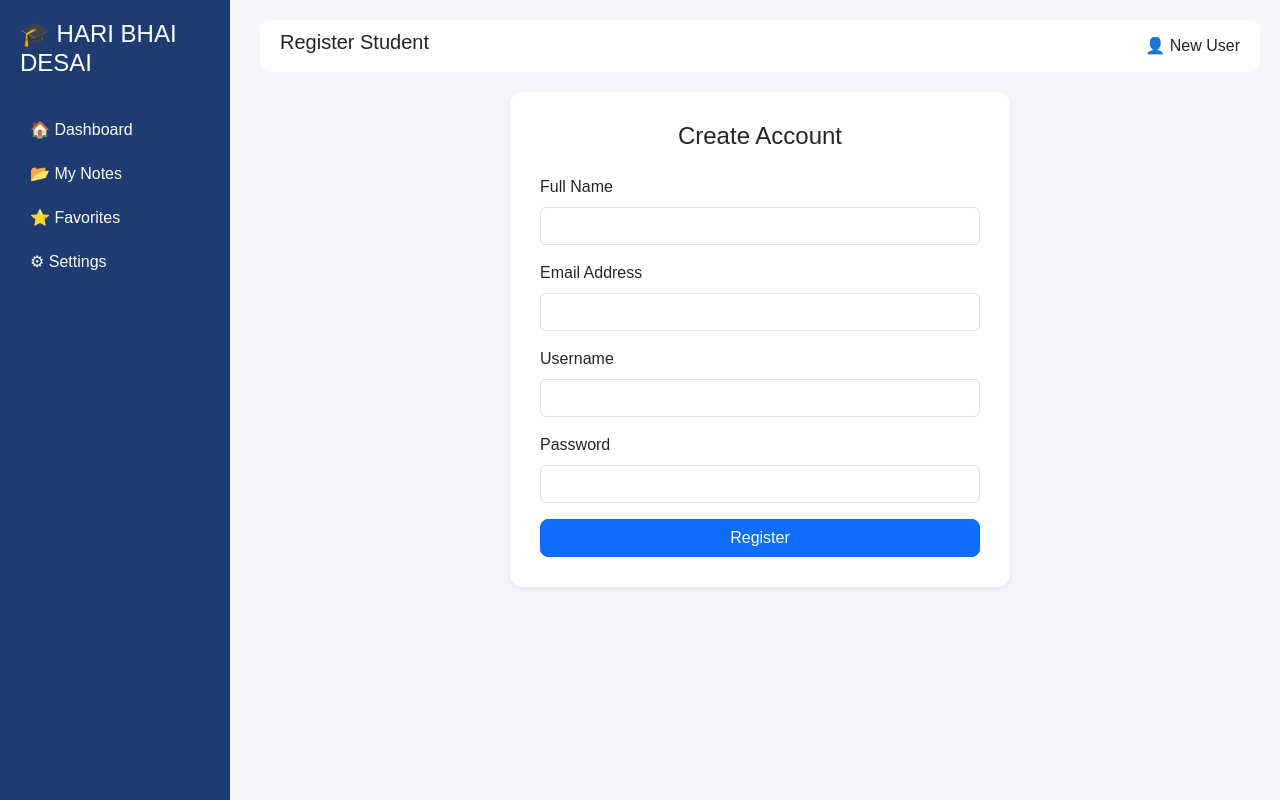
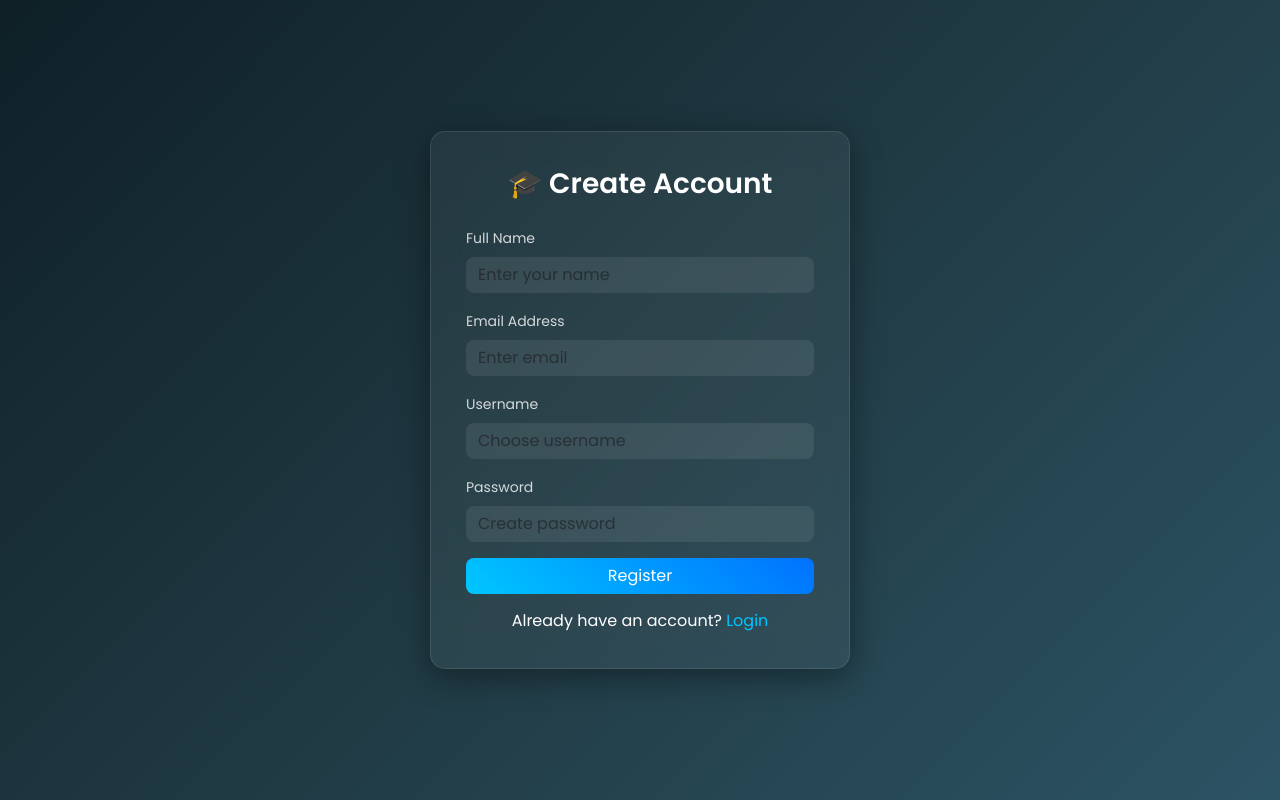
Before and after one commit to premgholap-18/Hari-bhai-v-desai-collage, a Flask app: page /register/1 in a window 1280 px wide. Run offline with Flask 3, Linux system fonts and the light colour scheme.

Commit message:
Update register.html

```diff
--- a/templates/register.html
+++ b/templates/register.html
@@ -3,125 +3,138 @@
 <head>
 <meta charset="UTF-8">
 <meta name="viewport" content="width=device-width, initial-scale=1.0">
-<title>Register</title>
+
+<title>Register | Hari Bhai Desai College</title>
 
 <link href="https://cdn.jsdelivr.net/npm/bootstrap@5.3.0/dist/css/bootstrap.min.css" rel="stylesheet">
 
 <style>
+
+@import url('https://fonts.googleapis.com/css2?family=Poppins:wght@300;400;600&display=swap');
+
 body {
+    margin: 0;
+    padding: 0;
     font-family: 'Poppins', sans-serif;
-    background: #f4f6f9;
+
+    /* PREMIUM DARK GRADIENT */
+    background: linear-gradient(135deg, #0f2027, #203a43, #2c5364);
+    height: 100vh;
+    display: flex;
+    align-items: center;
+    justify-content: center;
 }
 
-/* Sidebar */
-.sidebar {
-    height: 100vh;
-    background: #1e3c72;
+/* GLASS CARD */
+.register-card {
+    width: 420px;
+    padding: 35px;
+
+    background: rgba(255, 255, 255, 0.05);
+    border-radius: 15px;
+
+    backdrop-filter: blur(15px);
+    -webkit-backdrop-filter: blur(15px);
+
+    border: 1px solid rgba(255,255,255,0.1);
+
+    box-shadow: 0 8px 32px rgba(0,0,0,0.4);
     color: white;
-    padding: 20px;
-    position: fixed;
-    width: 230px;
 }
 
-.sidebar h4 {
-    margin-bottom: 30px;
+/* TITLE */
+.register-card h3 {
+    text-align: center;
+    margin-bottom: 25px;
+    font-weight: 600;
 }
 
-.sidebar a {
-    display: block;
+/* INPUT */
+.form-control {
+    background: rgba(255,255,255,0.08);
+    border: none;
     color: white;
-    padding: 10px;
-    text-decoration: none;
     border-radius: 8px;
 }
 
-.sidebar a:hover {
-    background: rgba(255,255,255,0.2);
+.form-control:focus {
+    background: rgba(255,255,255,0.12);
+    color: white;
+    box-shadow: none;
 }
 
-/* Main */
-.main {
-    margin-left: 240px;
-    padding: 20px;
+/* LABEL */
+.form-label {
+    font-size: 14px;
+    opacity: 0.8;
 }
 
-/* Topbar */
-.topbar {
-    background: white;
-    padding: 10px 20px;
-    border-radius: 10px;
-    margin-bottom: 20px;
+/* BUTTON */
+.btn-primary {
+    background: linear-gradient(45deg, #00c6ff, #0072ff);
+    border: none;
+    border-radius: 8px;
+    font-weight: 500;
+    transition: 0.3s;
 }
 
-/* Form Card */
-.form-card {
-    background: white;
-    padding: 30px;
-    border-radius: 12px;
-    max-width: 500px;
-    margin: auto;
+.btn-primary:hover {
+    transform: scale(1.03);
+    background: linear-gradient(45deg, #0072ff, #00c6ff);
 }
 
-/* Button */
-.btn-primary {
-    border-radius: 8px;
+/* LOGIN LINK */
+.login-link {
+    text-align: center;
+    margin-top: 15px;
 }
+
+.login-link a {
+    color: #00c6ff;
+    text-decoration: none;
+}
+
+.login-link a:hover {
+    text-decoration: underline;
+}
+
 </style>
-
 </head>
 
 <body>
 
-<!-- SIDEBAR -->
-<div class="sidebar">
-    <h4>🎓 HARI BHAI DESAI</h4>
+<div class="register-card">
 
-    <a href="/">🏠 Dashboard</a>
-    <a href="#">📂 My Notes</a>
-    <a href="#">⭐ Favorites</a>
-    <a href="#">⚙ Settings</a>
-</div>
-
-<!-- MAIN -->
-<div class="main">
-
-    <!-- TOPBAR -->
-    <div class="topbar d-flex justify-content-between align-items-center">
-        <h5>Register Student</h5>
-        <span>👤 New User</span>
-    </div>
-
-    <!-- FORM -->
-    <div class="form-card shadow-sm">
-
-        <h4 class="mb-4 text-center">Create Account</h4>
+    <h3>🎓 Create Account</h3>
 
     <form method="POST">
 
         <div class="mb-3">
             <label class="form-label">Full Name</label>
-                <input type="text" name="name" class="form-control" required>
+            <input type="text" name="name" class="form-control" placeholder="Enter your name" required>
         </div>
 
         <div class="mb-3">
             <label class="form-label">Email Address</label>
-                <input type="email" name="email" class="form-control" required>
+            <input type="email" name="email" class="form-control" placeholder="Enter email" required>
         </div>
 
         <div class="mb-3">
             <label class="form-label">Username</label>
-                <input type="text" name="username" class="form-control" required>
+            <input type="text" name="username" class="form-control" placeholder="Choose username" required>
         </div>
 
         <div class="mb-3">
             <label class="form-label">Password</label>
-                <input type="password" name="password" class="form-control" required>
+            <input type="password" name="password" class="form-control" placeholder="Create password" required>
         </div>
 
         <button class="btn btn-primary w-100">Register</button>
 
     </form>
 
+    <div class="login-link">
+        Already have an account? <a href="/student_login">Login</a>
     </div>
 
 </div>
```
Lines whose indentation alone changed are shown as unchanged.
